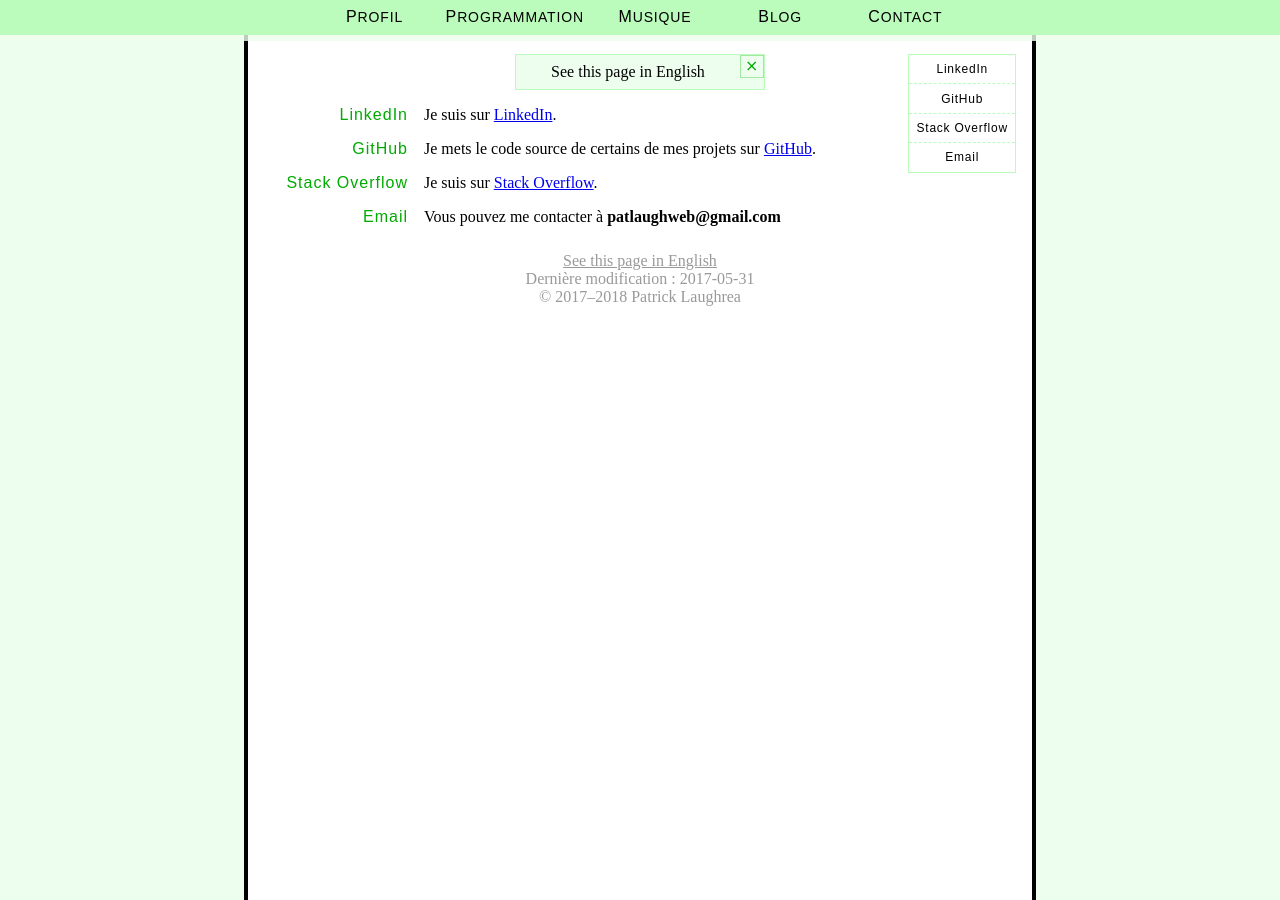
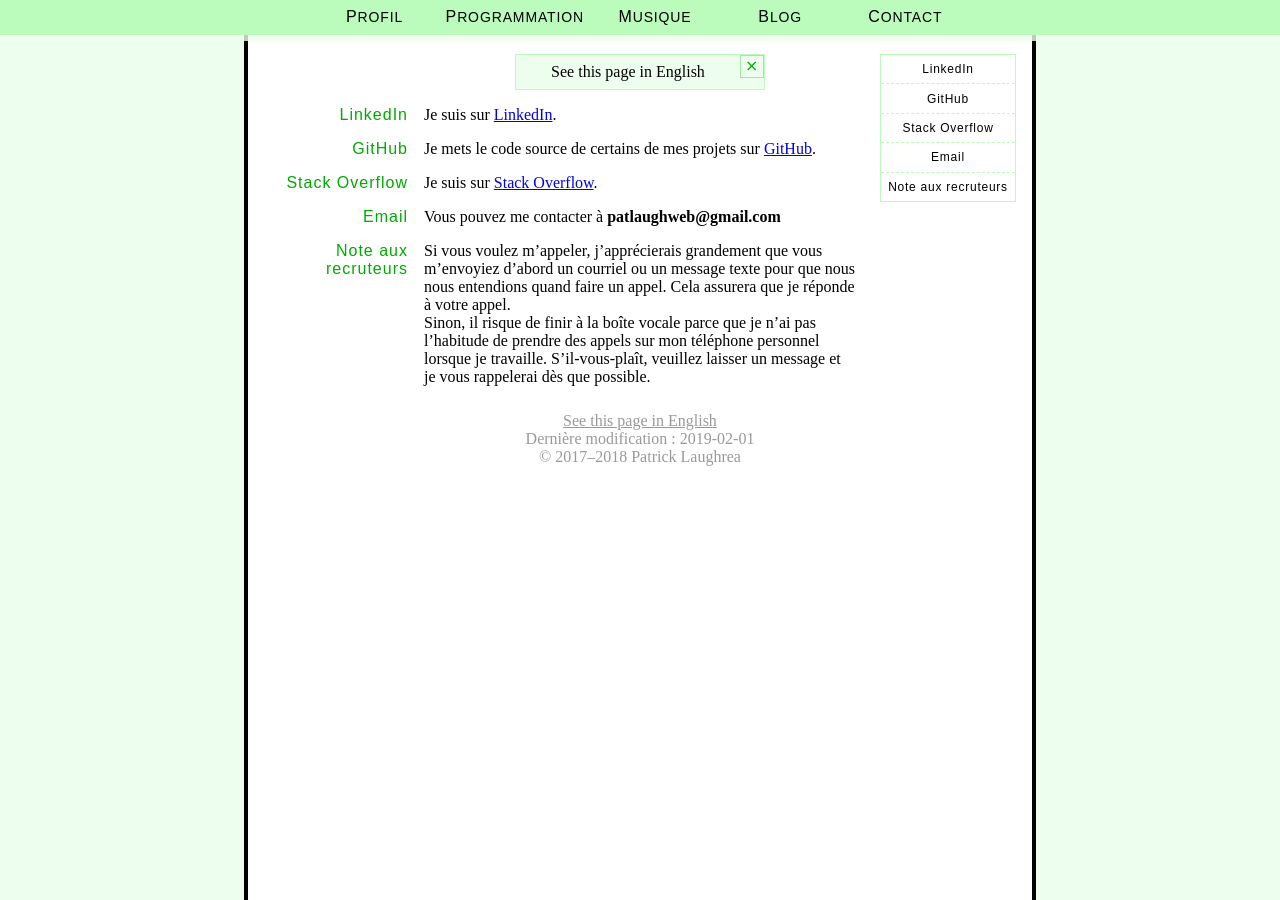
Before and after one commit to Pat-Laugh/pat-laugh.github.io, a Jekyll site: the page built from fr/contact.html, in a window 1280 px wide. Built offline with Jekyll 4.4.1, drawn with Linux system fonts in a browser that asks for light colours.

Commit message:
Update contact info

```diff
--- a/fr/contact.html
+++ b/fr/contact.html
@@ -2,13 +2,14 @@
 layout: fr/default
 title: Contact
 link: contact
-last_modif: 2017-05-31
+last_modif: 2019-02-01
 permalink: /fr/contact
 quick_list:
  -  LinkedIn
  -  GitHub
  -  Stack Overflow
  -  Email
+ -  Note aux recruteurs
 content_list:
  - >
     Je suis sur <a href="https://www.linkedin.com/in/pat-laugh/fr">LinkedIn</a>.
@@ -19,4 +20,12 @@ content_list:
     Je suis sur <a href="https://stackoverflow.com/users/6642307/pat-laugh?tab=profile">Stack Overflow</a>.
  - >
     Vous pouvez me contacter à <b>patlaughweb&#64;gmail&#46;com</b>
+ - >
+    Si vous voulez m'appeler, j'apprécierais grandement que vous m'envoyiez
+    d'abord un courriel ou un message texte pour que nous nous entendions quand
+    faire un appel. Cela assurera que je réponde à votre appel.<br>Sinon, il
+    risque de finir à la boîte vocale parce que je n'ai pas l'habitude de
+    prendre des appels sur mon téléphone personnel lorsque je travaille.
+    S'il-vous-plaît, veuillez laisser un message et je vous rappelerai dès que
+    possible.
 ---
```
Also changed, not shown: en/contact.html (+8 -1 lines).
